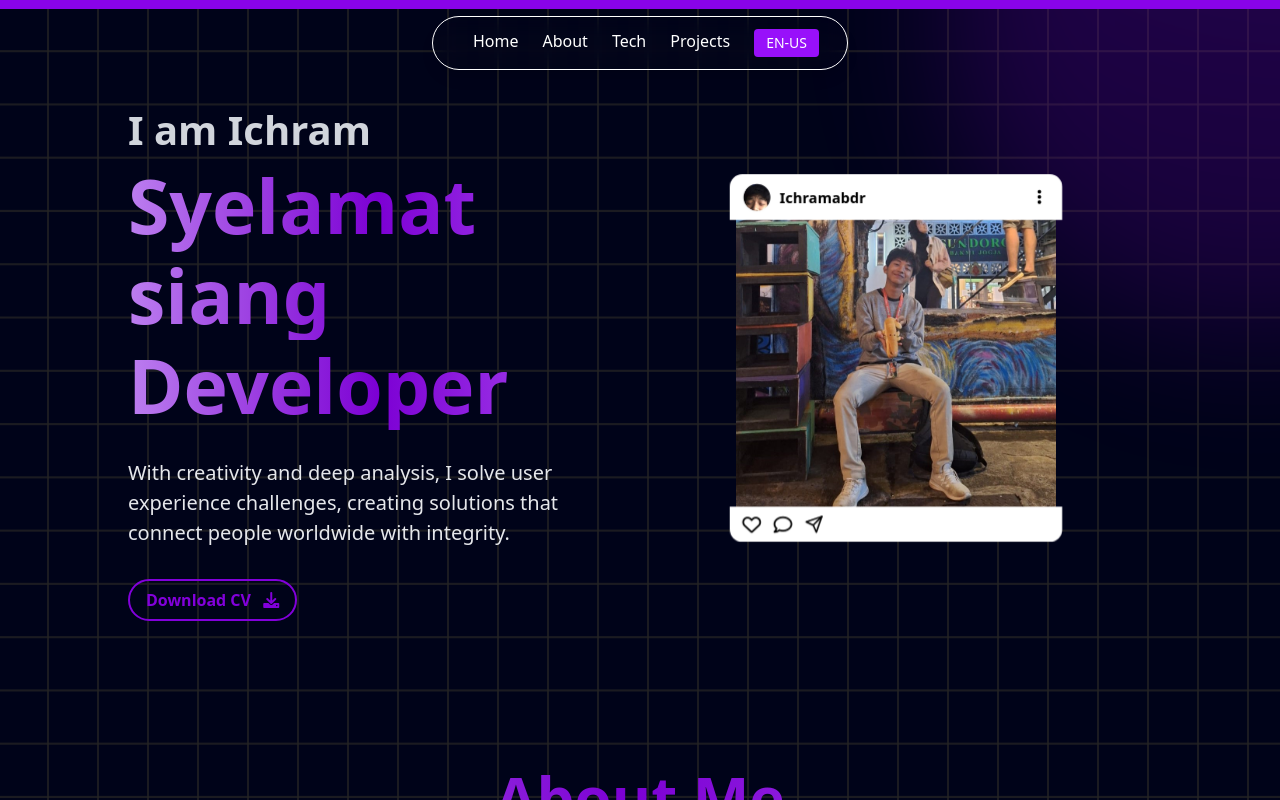
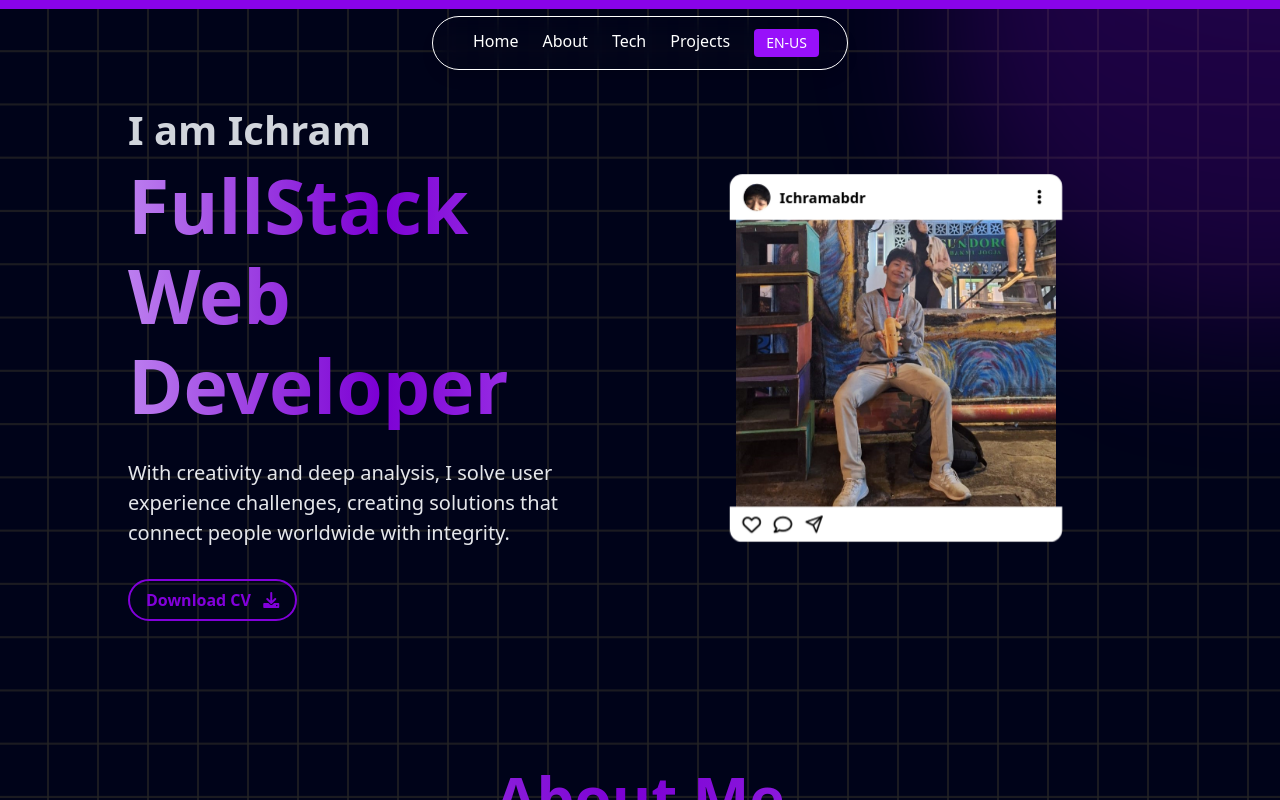
Before and after one commit to varells14/portofolio-varell, a React (Vite) app: page / in a window 1280 px wide. Shown: the top 800 px of the page. Built offline with nearby package versions, Linux system fonts and the light colour scheme.

Commit message:
Tes lagi

```diff
--- a/src/assets/components/sections/Hero/HeroSection.jsx
+++ b/src/assets/components/sections/Hero/HeroSection.jsx
@@ -45,7 +45,7 @@ function HeroSection() {
               {t('greet')}
             </motion.p>
             <motion.h1 className="md:text-[75px] text-[55px] text-purple-700 leading-[90px] font-bold animated-gradient-text" variants={fadeInUpVariants}>
-              Syelamat siang
+              FullStack Web
             </motion.h1>
             <motion.h1 className="md:text-[75px] text-[55px] text-purple-700 leading-[90px] font-bold animated-gradient-text" variants={fadeInUpVariants}>
               Developer
```
